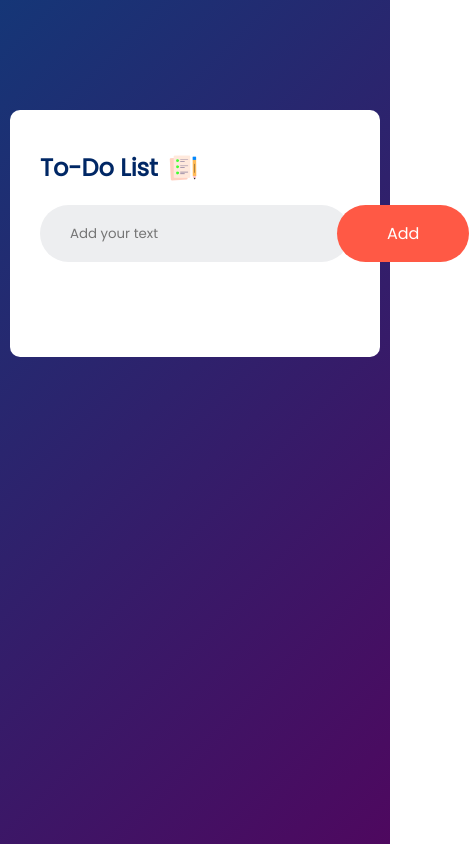
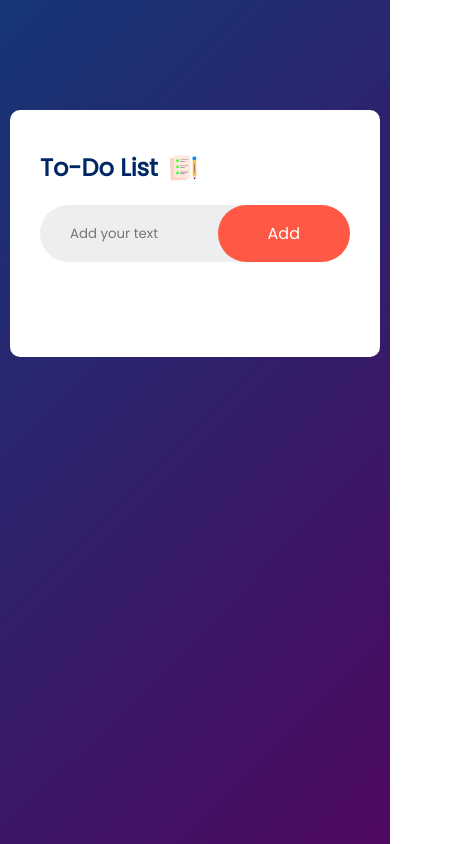
Before and after one commit to quinojuan/todo, a plain HTML site: page index.html in a window 390 px wide. Shown: the whole page, 469 px wide, since content can reach past the window. Drawn offline with Linux system fonts and the light colour scheme.

Commit message:
responsive .row

```diff
--- a/styles.css
+++ b/styles.css
@@ -32,7 +32,10 @@
   margin-left: 10px;
 }
 .row {
+  /* width: 100%;
+  max-width: 100%; */
   display: flex;
+  flex-wrap: wrap;
   align-items: center;
   justify-content: space-between;
   background: #edeef0;
@@ -41,7 +44,8 @@
   margin-bottom: 25px;
 }
 input {
-  flex: 1;
+  /* flex: 1; */
+  width: 50%;
   border: none;
   outline: none;
   background: transparent;
```
